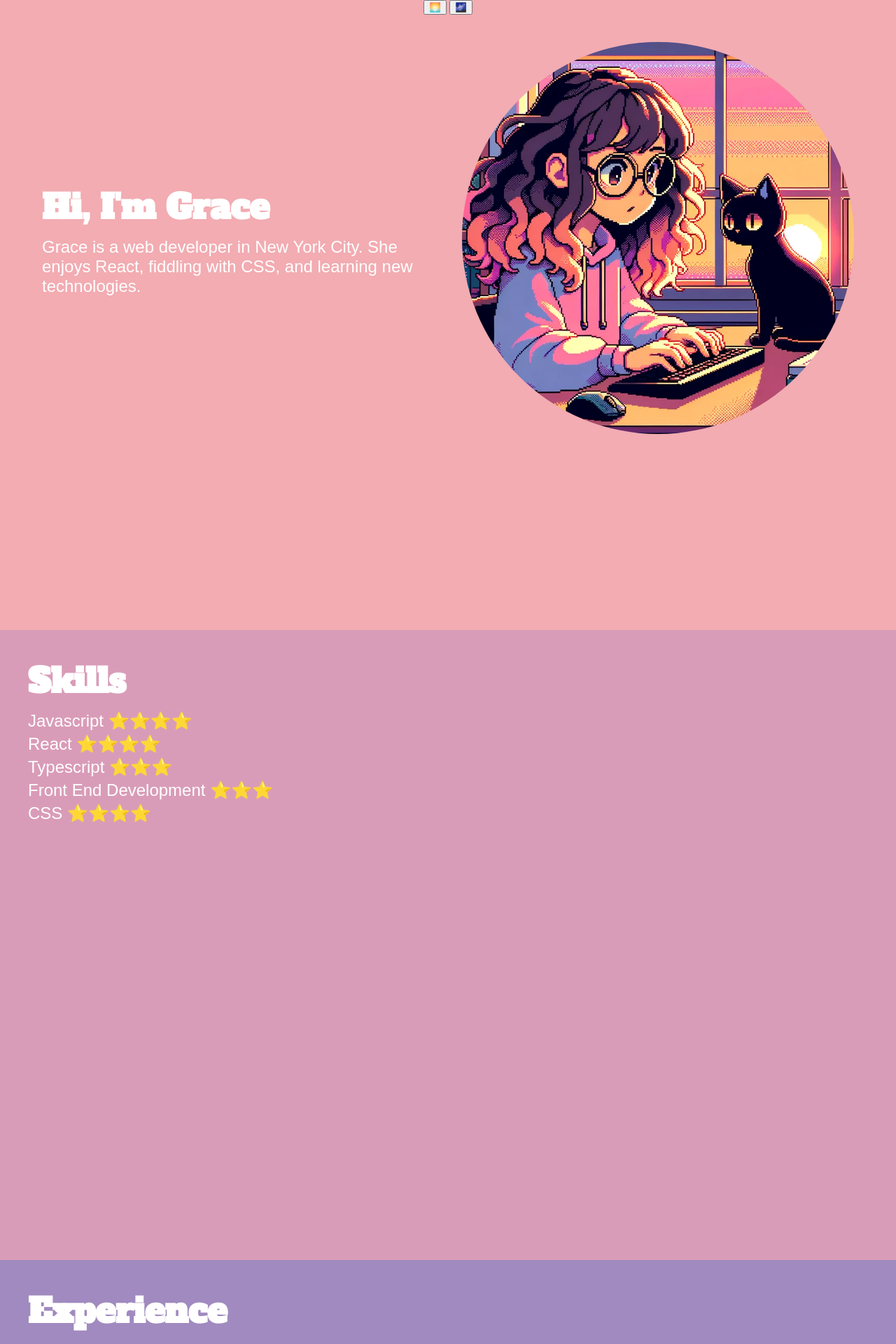
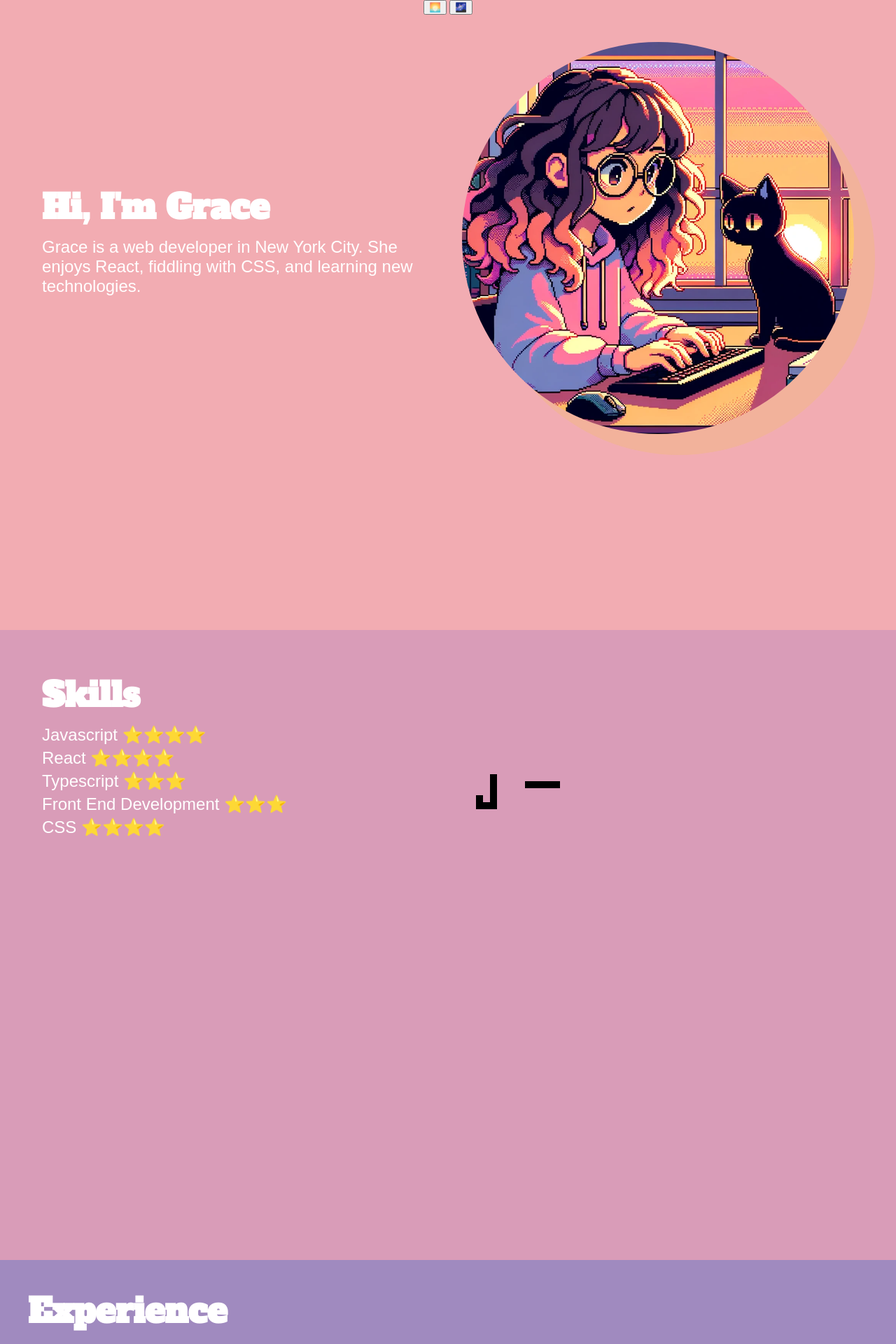
Before and after one commit to graceolivia/graceolivia.github.io, a Jekyll site: the page built from index.html, in a window 1280 px wide. Shown: the top 1920 px of the page at 70% size. Built offline with Jekyll 4.4.1, drawn with Linux system fonts in a browser that asks for light colours; some web fonts are replaced.

Commit message:
wip for pixel art

```diff
--- a/_layouts/default.html
+++ b/_layouts/default.html
@@ -3,7 +3,7 @@
 <head>
     <title>{{ page.title }}</title>
     <link id="stylesheet" rel="stylesheet" type="text/css" href="peach.css">
-    <link id="stylesheet" rel="stylesheet" type="text/css" href="base.css">
+    <link rel="stylesheet" type="text/css" href="base.css">
 </head>
 <body>
 {{ content }}
--- a/base.css
+++ b/base.css
@@ -88,3 +88,60 @@
     height: auto;
     border-radius: 50%;
 }
+
+
+#bio {
+    background-color: var(--color-bio);
+}
+
+#skills {
+    background-color: var(--color-skills);
+}
+
+#experience {
+    background-color: var(--color-experience);
+}
+
+#projects {
+    background-color: var(--color-projects);
+}
+
+#contact {
+    background-color: var(--color-contact);
+}
+
+#prof-pic {
+    box-shadow: 30px 30px 0 0 var(--color-contact);
+}
+
+#cat-pic {
+    box-shadow: 30px 30px 0 0 var(--color-bio);
+}
+
+div.pixel-art {
+    height: 10px;
+    width: 10px;
+    top: calc(50% - 45px); /* Adjusted for centering */
+    left: calc(50% - 45px); /* Adjusted for centering */
+    box-shadow:
+        /* J */
+            40px 30px #000,
+            40px 40px #000,
+            40px 50px #000,
+            40px 60px #000,
+            40px 70px #000,
+            30px 70px #000,
+            20px 70px #000,
+            20px 60px #000,
+
+                /* Space between J and S */
+            70px 0px transparent,
+
+                /* S */
+            90px 40px #000,
+            100px 40px #000,
+            110px 40px #000,
+            120px 40px #000,
+            130px 40px #000;
+            130px 50px #000;
+}
--- a/index.html
+++ b/index.html
@@ -9,7 +9,6 @@
 <section id="bio">
     <div class="flex-container">
         <div class="flex-item-text">
-
             <h1>Hi, I'm Grace</h1>
             <p>Grace is a web developer in New York City. She enjoys React, fiddling with CSS, and learning new technologies.</p>
         </div>
@@ -20,6 +19,8 @@
 </section>
 
 <section id="skills">
+    <div class="flex-container">
+    <div class="flex-item-text">
     <h1>Skills</h1>
     <ul>
         <li>Javascript ⭐⭐⭐⭐</li>
@@ -28,6 +29,11 @@
         <li>Front End Development ⭐⭐⭐</li>
         <li>CSS ⭐⭐⭐⭐</li>
     </ul>
+    </div>
+        <div class="flex-item-text">
+            <div class="pixel-art"></div>
+        </div>
+    </div>
 </section>
 
 <section id="experience">
@@ -47,6 +53,8 @@
         <li>Developed an Elixir and Phoenix application, leveraging the power of functional programming and test-driven development to build a robust and scalable blog site.</li>
         <li>Designed and implemented a Java HTTP server that handled incoming requests, processed data, and delivered responses efficiently.</li>
     </ul>
+
+
 </section>
 
 <section class="flex-container" id="contact">
--- a/peach.css
+++ b/peach.css
@@ -9,24 +9,3 @@
     --color-contact: #F2B29B;
     --color-text: white;
 }
-
-
-#bio {
-    background-color: var(--color-bio);
-}
-
-#skills {
-    background-color: var(--color-skills);
-}
-
-#experience {
-    background-color: var(--color-experience);
-}
-
-#projects {
-    background-color: var(--color-projects);
-}
-
-#contact {
-    background-color: var(--color-contact);
-}
```
Also changed, not shown: night.css (+0 -23 lines).
